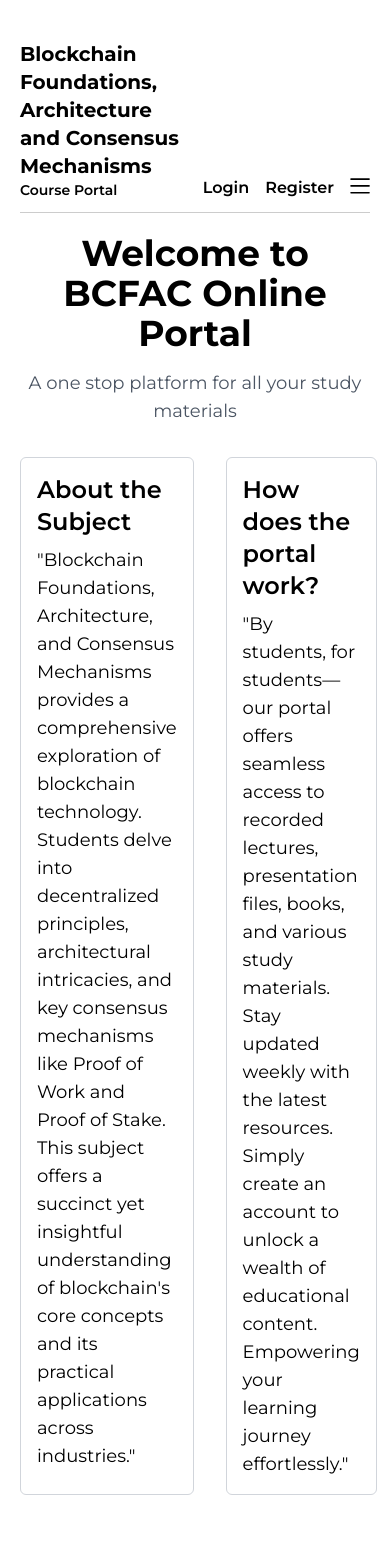
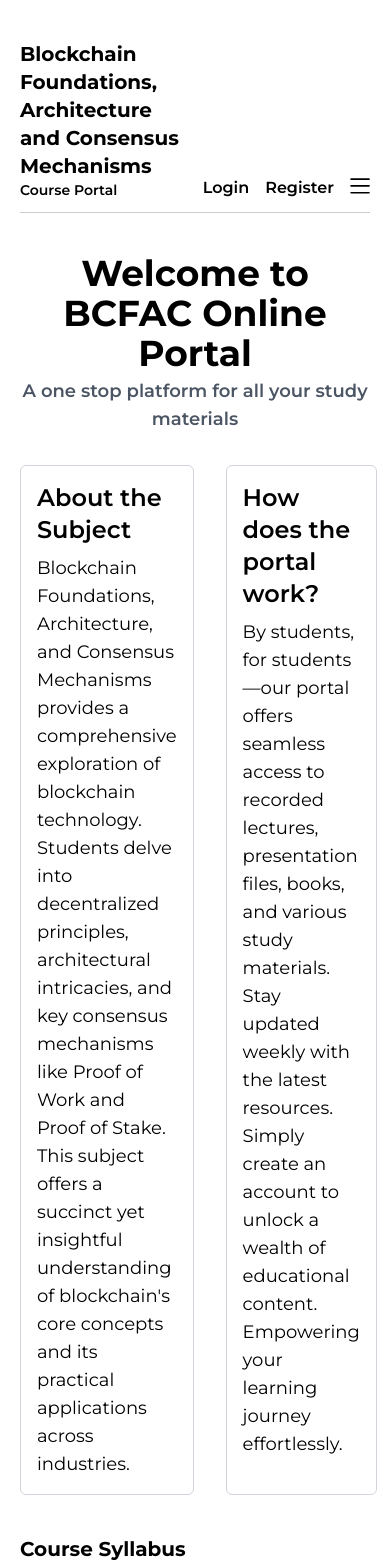
Before and after one commit to kevinpauljacob/bcfac-portal, a Next.js app: page / in a window 390 px wide. Shown: the top 1568 px of the page. Built offline with nearby package versions, Linux system fonts and the light colour scheme; no server answers.

Commit message:
fix: Error fixes

```diff
--- a/src/components/landing/Accordian.tsx
+++ b/src/components/landing/Accordian.tsx
@@ -77,7 +77,7 @@ const units = [
 export default function AccordionComponent() {
   return (
     <div>
-      <h1 className="mt-20 text-xl font-bold">Course Syllabus</h1>
+      <h1 className="mt-10 text-xl font-bold">Course Syllabus</h1>
       <Accordion type="single" collapsible className="border-0 p-3">
         {units.map((unit) => (
           <AccordionItem
--- a/src/components/landing/Landing.tsx
+++ b/src/components/landing/Landing.tsx
@@ -1,12 +1,12 @@
 import Link from "next/link";
 const Landing = () => {
   return (
-    <div className="flex flex-col items-center justify-center h-full w-full">
+    <div className="flex flex-col items-center justify-center h-full w-full mt-5">
       <div className="text-center">
-        <h1 className="text-4xl font-bold mb-4">
+        <h1 className="text-4xl font-bold mb-1">
           Welcome to BCFAC Online Portal
         </h1>
-        <p className="text-lg text-gray-600 mb-8">
+        <p className="text-lg font-semibold text-gray-600 mb-8">
           A one stop platform for all your study materials
         </p>
       </div>
@@ -16,13 +16,13 @@ const Landing = () => {
         <div className="w-1/2 p-4 border border-gray-300 rounded-md mr-4">
           <h2 className="text-2xl font-semibold mb-2">About the Subject</h2>
           <p className="text-lg">
-            "Blockchain Foundations, Architecture, and Consensus Mechanisms
+            Blockchain Foundations, Architecture, and Consensus Mechanisms
             provides a comprehensive exploration of blockchain technology.
             Students delve into decentralized principles, architectural
             intricacies, and key consensus mechanisms like Proof of Work and
             Proof of Stake. This subject offers a succinct yet insightful
-            understanding of blockchain's core concepts and its practical
-            applications across industries."
+            understanding of blockchain&apos;s core concepts and its practical
+            applications across industries.
           </p>
         </div>
 
@@ -32,11 +32,11 @@ const Landing = () => {
             How does the portal work?
           </h2>
           <p className="text-lg">
-            "By students, for students—our portal offers seamless access to
+            By students, for students—our portal offers seamless access to
             recorded lectures, presentation files, books, and various study
             materials. Stay updated weekly with the latest resources. Simply
             create an account to unlock a wealth of educational content.
-            Empowering your learning journey effortlessly."
+            Empowering your learning journey effortlessly.
           </p>
         </div>
       </div>
--- a/src/components/layouts/Navbar.tsx
+++ b/src/components/layouts/Navbar.tsx
@@ -48,42 +48,30 @@ export default function Navbar() {
                     </div>
                 }
                 {user &&
-                    <>
+                    <div className="flex items-end">
                         {user.role === 'admin' && (
                             <>
-                                <Link href="/admin/upload" className="font-semibold mx-2">Upload</Link>
-                                <Link href="/admin" className="font-semibold mx-2">Admin Dashboard</Link>
+                                <Link href="/admin/upload" className="text-sm font-semibold mr-2">Upload</Link>
+                                <Link href="/admin" className="text-sm font-semibold mr-5">Admin Dashboard</Link>
                             </>
                         )}
                         {user.role === 'student' && (
                             <>
-                                <Link href="/dashboard" className="font-semibold mx-2">Dashboard</Link>
+                                <Link href="/dashboard" className="text-sm font-semibold mr-5">Dashboard</Link>
                             </>
                         )}
                         <Link href="/account" className="flex items-center">
                             <div className="flex flex-col items-end text-sm mr-3">
-                                <p className="font-semibold">{user.name}</p>
                                 <p className="uppercase text-xs">{user.role}</p>
+                                <p className="font-semibold text-sm">{user.name}</p>
                             </div>
                             <p className="bg-gray-300 rounded-full px-2 py-2">
                                 <BiUser />
                             </p>
                         </Link>
-                    </>
+                    </div>
                 }
             </nav>
-            <div className={`${showMenu ? "md:hidden left-0 transition ease-in duration-500" : "left-0 -translate-x-[700px] transition ease-out duration-500"} fixed z-20 top-0 flex justify-center items-center h-screen bg-white text-black rounded-l-md shadow-2xl min-h-screen sm:w-[385px] w-full`}>
-                <ul className="flex flex-col justify-center items-center md:hidden mb-[3px]">
-                        {
-                            links.map((link, index) => (
-                                <Link key={index} href={link.href} className="text-md lg:text-md font-semibold underline m-2">{link.name}</Link>
-                            ))
-                        }
-                </ul>
-                <button onClick={handleMenu} className="fixed top-5 left-5 text-3xl">
-                    <PiArrowBendDoubleUpLeftDuotone/>
-                </button>
-            </div>
         </header>
     )
 }
```
